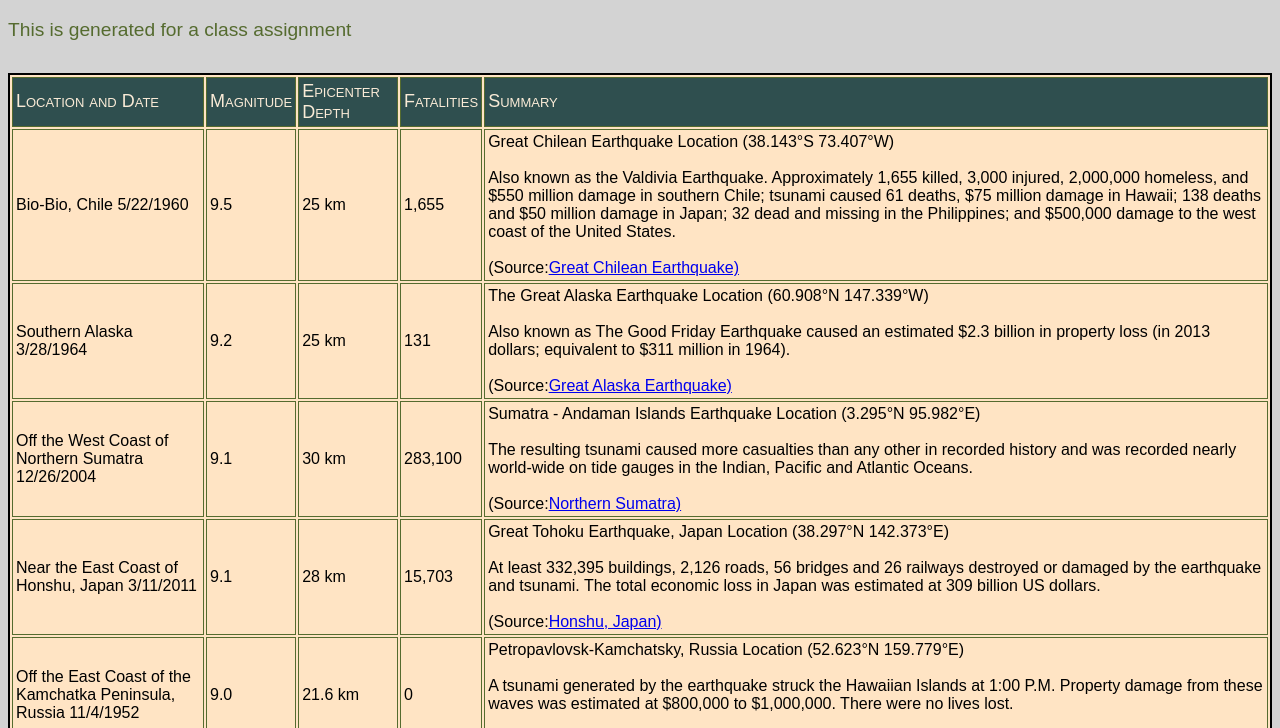
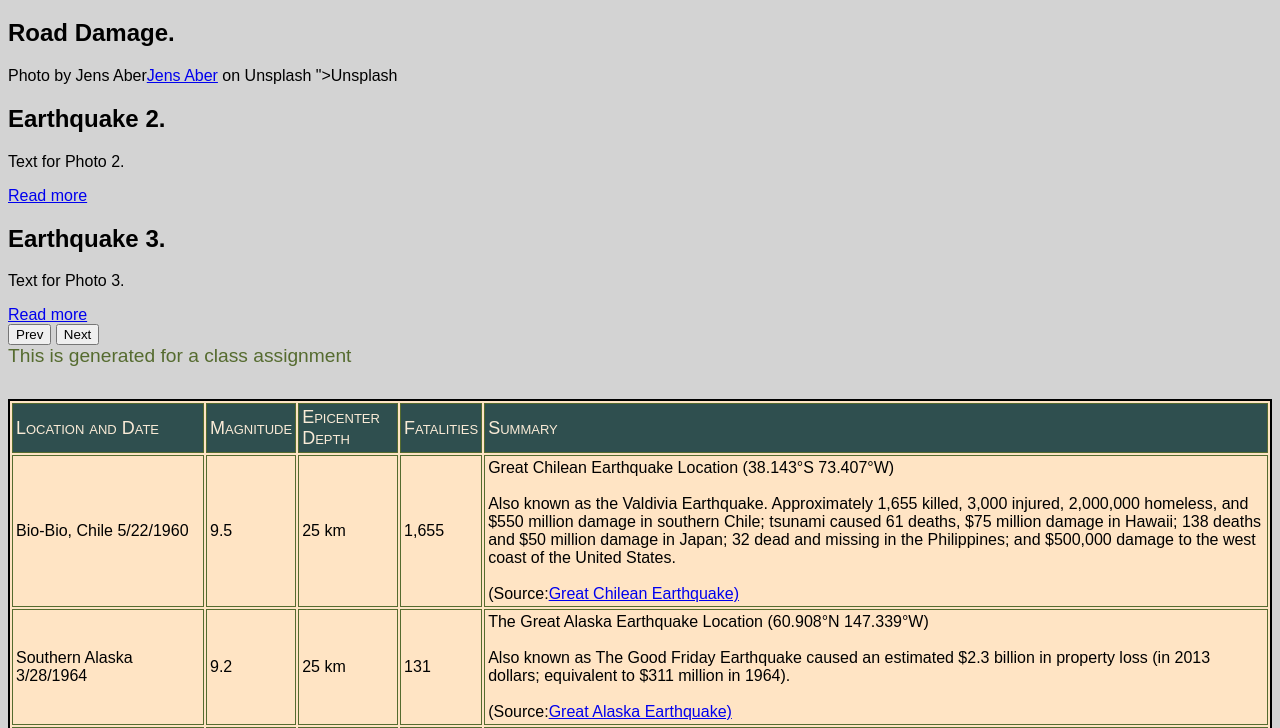
Before and after one commit to RVCC-IDMX/working-with-tables-ericbooth906, a plain HTML site: page index.html in a window 1280 px wide. Shown: the part 61-789 px from the top of the page. Drawn offline with Linux system fonts and the light colour scheme.

Commit message:
New Images

```diff
--- a/index.html
+++ b/index.html
@@ -13,6 +13,47 @@
   <body>
     <h1>Nine Most Devastating Earthquakes in History</h1>
     <div class="table-container">
+
+
+      <body>
+
+        <section class="slider">
+            <div class="slider__slides">
+                <div class="slider__slide">
+                    <div class="slider__desc">
+                        <h2 class="slider__title">Road Damage.</h2>
+                        <p class="slider__text">Photo by Jens Aber<a href="https://unsplash.com/photos/fClNK-MIz_E">Jens Aber</a> on Unsplash</a>
+                          ">Unsplash</a>
+                    </div>
+                </div>
+                <div class="slider__slide">
+                    <div class="slider__desc">
+                        <h2 class="slider__title">Earthquake 2.</h2>
+                         <p class="slider__text">Text for Photo 2.</p>
+                        <a href="https://images.unsplash.com/photo-1575916167835-a26dc9a826fd?ixlib=rb-4.0.3&ixid=MnwxMjA3fDB8MHxwaG90by1wYWdlfHx8fGVufDB8fHx8&auto=format&fit=crop&w=1710&q=80" target='https://images.unsplash.com/photo-1575916167835-a26dc9a826fd?ixlib=rb-4.0.3&ixid=MnwxMjA3fDB8MHxwaG90by1wYWdlfHx8fGVufDB8fHx8&auto=format&fit=crop&w=1710&q=80' class="slider__link">Read more</a>
+                    </div>
+                </div>
+                <div class="slider__slide">
+                    <div class="slider__desc">
+                        <h2 class="slider__title">Earthquake 3.</h2>
+                        <p class="slider__text">Text for Photo 3.</p>
+                        <a href="https://images.unsplash.com/photo-1575916167835-a26dc9a826fd?ixlib=rb-4.0.3&ixid=MnwxMjA3fDB8MHxwaG90by1wYWdlfHx8fGVufDB8fHx8&auto=format&fit=crop&w=1710&q=80" target='https://images.unsplash.com/photo-1575916167835-a26dc9a826fd?ixlib=rb-4.0.3&ixid=MnwxMjA3fDB8MHxwaG90by1wYWdlfHx8fGVufDB8fHx8&auto=format&fit=crop&w=1710&q=80' class="slider__link">Read more</a>
+                    </div>
+                </div>
+            </div>
+            <nav class="slider__nav nav">
+                <button class="nav__btn">Prev</button>
+                <button class="nav__btn nav__btn--next">Next</button>
+            </nav>
+        </section>
+
+        </body>
+
+
+
+
+
+
 
 
 
```
